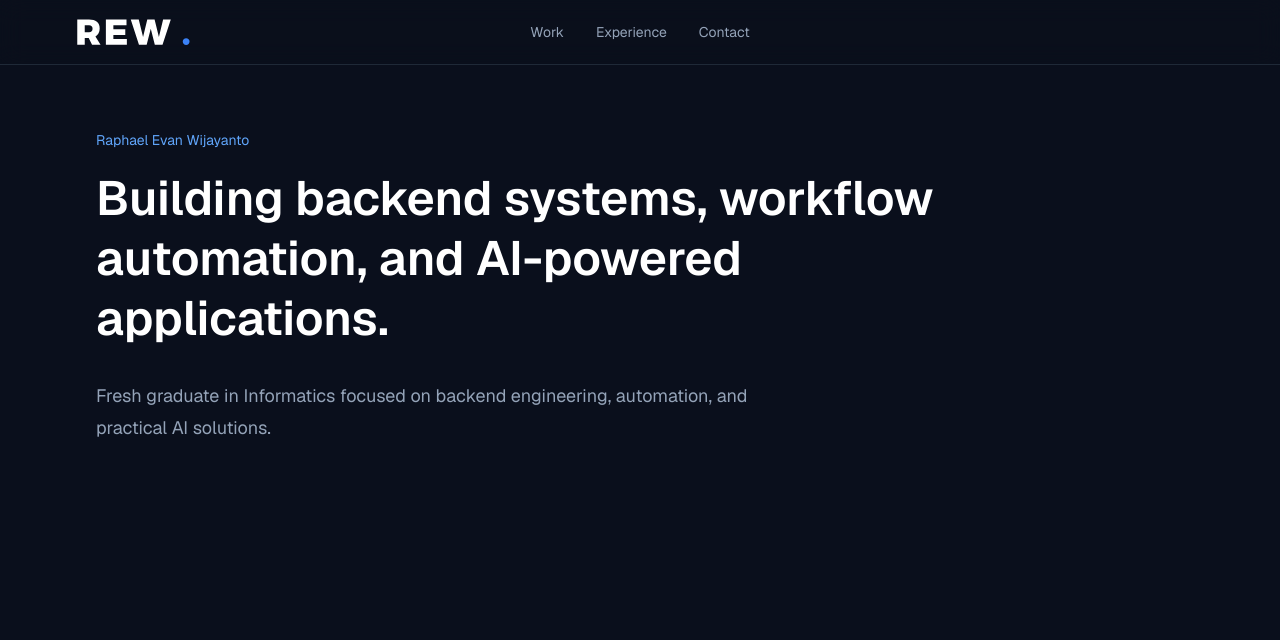
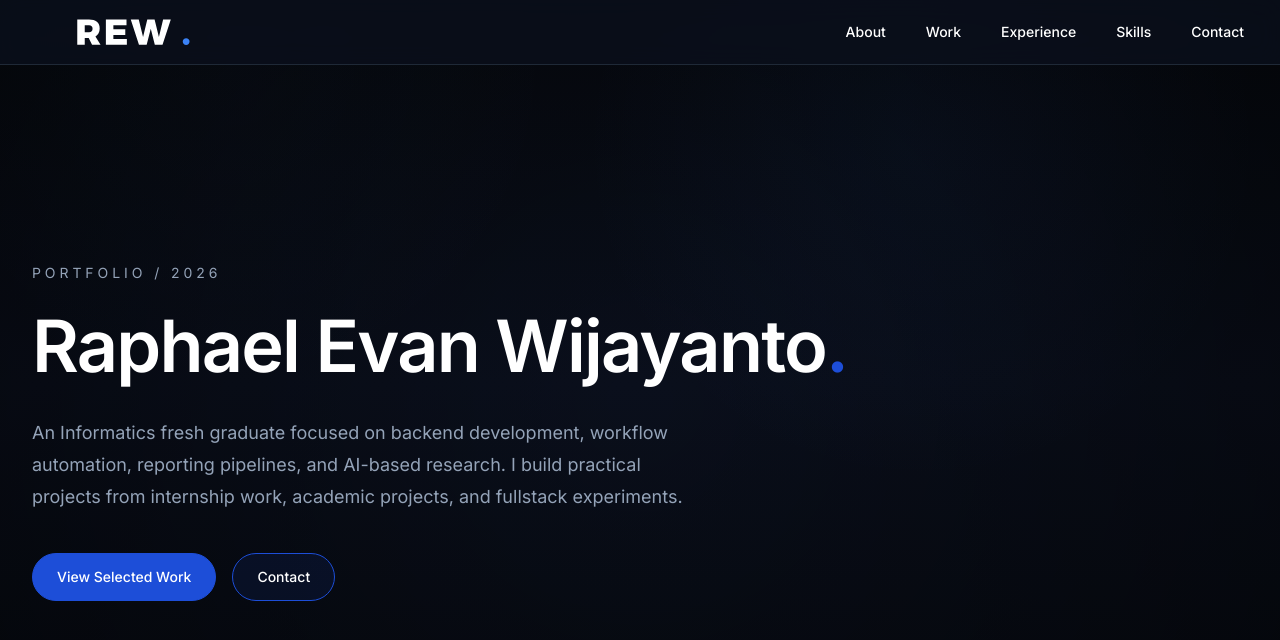
Before and after one commit to RaphaelEvanW/portfolio, a Next.js app: page / in a window 1280 px wide. Shown: the top 640 px of the page. Built offline with nearby package versions, Linux system fonts and the light colour scheme.

Commit message:
Ganti Font, Sesuain Navbar, Sesesuain first section

```diff
--- a/app/globals.css
+++ b/app/globals.css
@@ -1,15 +1,15 @@
 @import "tailwindcss";
 
 :root {
---background: #0a0f1c;
+  --background: #0a0f1c;
   --foreground: #ffffff;
 
   --card: #111827;
   --border: #1f2937;
 
   --muted: #94a3b8;
-  --blue: #3b82f6;
-  --blue-hover: #2563eb;
+  --blue: #1d4ed8;
+  --blue-hover: #2d5dfc;
   --blue-soft: #60a5fa;
 
   --tag-bg: #172554;
@@ -19,8 +19,7 @@
 @theme inline {
   --color-background: var(--background);
   --color-foreground: var(--foreground);
-  --font-sans: var(--font-geist-sans);
-  --font-mono: var(--font-geist-mono);
+  --font-sans: var(--font-inter);
 }
 
 * {
@@ -35,10 +34,44 @@ body {
   margin: 0;
   background: var(--background);
   color: var(--foreground);
-  font-family: var(--font-geist-sans), Arial, Helvetica, sans-serif;
+  font-family: var(--font-inter), Arial, Helvetica, sans-serif;
 }
 
 ::selection {
   background: var(--blue);
   color: #ffffff;
 }
+
+.nav-link {
+  color: #ffffff;
+  text-shadow: none;
+  transition:
+    color 250ms ease,
+    text-shadow 250ms ease;
+}
+
+.nav-link:hover {
+  color: #ffffff;
+  text-shadow:
+    0 0 8px rgba(255, 255, 255, 0.22),
+    0 0 14px rgba(29, 78, 216, 0.28);
+}
+
+.nav-underline {
+  background: var(--blue);
+  box-shadow:
+    0 0 8px rgba(29, 78, 216, 0.65),
+    0 0 16px rgba(29, 78, 216, 0.35);
+  transition:
+    box-shadow 250ms ease,
+    opacity 250ms ease,
+    transform 250ms ease;
+}
+
+.nav-link:hover .nav-underline {
+  box-shadow:
+    0 0 10px rgba(29, 78, 216, 0.95),
+    0 0 22px rgba(29, 78, 216, 0.75),
+    0 0 36px rgba(29, 78, 216, 0.35);
+  transform: translateY(1px);
+}
--- a/app/layout.tsx
+++ b/app/layout.tsx
@@ -1,20 +1,15 @@
 import type { Metadata } from "next";
-import { Geist, Geist_Mono } from "next/font/google";
+import { Inter } from "next/font/google";
 import "./globals.css";
 
-const geistSans = Geist({
-  variable: "--font-geist-sans",
-  subsets: ["latin"],
-});
-
-const geistMono = Geist_Mono({
-  variable: "--font-geist-mono",
+const inter = Inter({
+  variable: "--font-inter",
   subsets: ["latin"],
 });
 
 export const metadata: Metadata = {
-  title: "Create Next App",
-  description: "Generated by create next app",
+  title: "Raphael Evan Wijayanto",
+  description: "Personal portfolio of Raphael Evan Wijayanto.",
 };
 
 export default function RootLayout({
@@ -23,11 +18,8 @@ export default function RootLayout({
   children: React.ReactNode;
 }>) {
   return (
-    <html
-      lang="en"
-      className={`${geistSans.variable} ${geistMono.variable} h-full antialiased`}
-    >
-      <body className="min-h-full flex flex-col">{children}</body>
+    <html lang="en">
+      <body className={inter.variable}>{children}</body>
     </html>
   );
 }
--- a/app/page.tsx
+++ b/app/page.tsx
@@ -2,23 +2,49 @@ import Navbar from "@/components/Navbar";
 
 export default function Home() {
   return (
-    <main className="min-h-screen bg-background text-foreground">
-      <Navbar />
-      <section className="mx-auto max-w-6xl px-8 py-32">
-        <span className="text-sm text-[var(--blue-soft)]">
-          Raphael Evan Wijayanto
-        </span>
+    <main className="relative min-h-screen overflow-hidden bg-[#06090F] text-foreground">
+      <div className="fixed inset-0 z-0 bg-[radial-gradient(circle_at_72%_18%,rgba(59,130,246,0.055),transparent_30%),radial-gradient(circle_at_18%_8%,rgba(96,165,250,0.025),transparent_26%),linear-gradient(180deg,#06090F_0%,#0A0F1C_48%,#06090F_100%)]" />
+      <div className="fixed inset-0 z-0 bg-[radial-gradient(circle_at_center,transparent_0%,rgba(0,0,0,0.42)_100%)]" />
 
-        <h1 className="mt-4 max-w-4xl text-5xl font-semibold leading-tight">
-          Building backend systems, workflow automation, and AI-powered
-          applications.
-        </h1>
+      <div className="relative z-10">
+        <Navbar />
 
-        <p className="mt-8 max-w-2xl text-lg leading-8 text-[var(--muted)]">
-          Fresh graduate in Informatics focused on backend engineering,
-          automation, and practical AI solutions.
-        </p>
-      </section>
+        <section className="relative mx-auto flex min-h-screen max-w-[1536px] items-center px-8 pt-16">
+          <div className="relative max-w-4xl">
+            <p className="mb-6 text-sm tracking-[0.28em] text-[var(--muted)]">
+              PORTFOLIO / 2026
+            </p>
+
+            <h1 className="max-w-5xl text-5xl font-semibold leading-[1.08] tracking-tight md:text-7xl">
+              Raphael Evan Wijayanto
+              <span className="text-[var(--blue)]">.</span>
+            </h1>
+
+            <p className="mt-8 max-w-2xl text-lg leading-8 text-[var(--muted)]">
+              An Informatics fresh graduate focused on backend development,
+              workflow automation, reporting pipelines, and AI-based research.
+              I build practical projects from internship work, academic
+              projects, and fullstack experiments.
+            </p>
+
+            <div className="mt-10 flex flex-col gap-4 sm:flex-row">
+              <a
+                href="#work"
+                className="inline-flex h-12 items-center justify-center rounded-full border border-[var(--blue)] bg-[var(--blue)] px-6 text-sm font-medium text-white transition hover:bg-[var(--blue-hover)]"
+              >
+                View Selected Work
+              </a>
+
+              <a
+                href="#contact"
+                className="inline-flex h-12 items-center justify-center rounded-full border border-[var(--blue)] bg-[var(--blue)]/10 px-6 text-sm font-medium text-white transition hover:bg-[var(--blue)]/20 hover:shadow-[0_0_24px_rgba(29,78,216,0.22)]"
+              >
+                Contact
+              </a>
+            </div>
+          </div>
+        </section>
+      </div>
     </main>
   );
 }
--- a/components/Navbar.tsx
+++ b/components/Navbar.tsx
@@ -1,9 +1,17 @@
 import Image from "next/image";
+
+const navItems = [
+  { label: "About", href: "#about" },
+  { label: "Work", href: "#work" },
+  { label: "Experience", href: "#experience" },
+  { label: "Skills", href: "#skills" },
+  { label: "Contact", href: "#contact" },
+];
 
 export default function Navbar() {
   return (
     <header className="fixed top-0 z-50 w-full border-b border-[var(--border)] bg-background/80 backdrop-blur-md">
-      <nav className="relative flex h-16 w-full items-center px-8">
+      <nav className="flex h-16 w-full items-center justify-between px-8">
         <a href="#" aria-label="Go to homepage" className="z-10">
           <Image
             src="/logos/Transparent_REW_Dark_Theme.svg"
@@ -15,16 +23,17 @@ export default function Navbar() {
           />
         </a>
 
-        <div className="absolute left-1/2 hidden -translate-x-1/2 items-center gap-8 text-sm text-[var(--muted)] md:flex">
-          <a href="#work" className="transition hover:text-foreground">
-            Work
-          </a>
-          <a href="#experience" className="transition hover:text-foreground">
-            Experience
-          </a>
-          <a href="#contact" className="transition hover:text-foreground">
-            Contact
-          </a>
+        <div className="hidden items-center gap-8 text-sm md:flex">
+          {navItems.map((item) => (
+            <a
+              key={item.href}
+              href={item.href}
+              className="group relative px-1 py-2 font-medium text-white transition-all duration-300 hover:[text-shadow:0_0_10px_rgba(255,255,255,0.22)]"
+            >
+              {item.label}
+              <span className="absolute bottom-0 left-0 h-px w-0 bg-[var(--blue)] transition-all duration-300 group-hover:w-full group-hover:shadow-[0_0_12px_rgba(29,78,216,0.85)]" />
+            </a>
+          ))}
         </div>
       </nav>
     </header>
```
